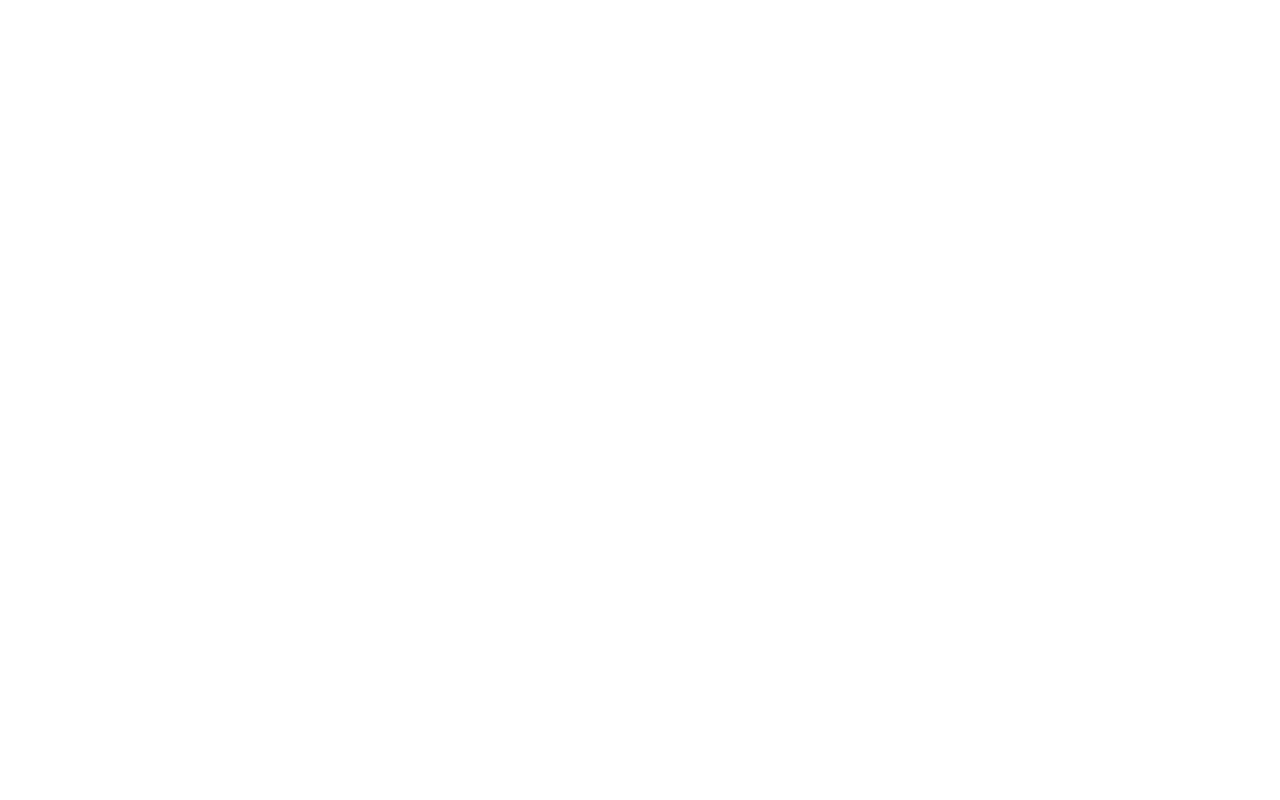
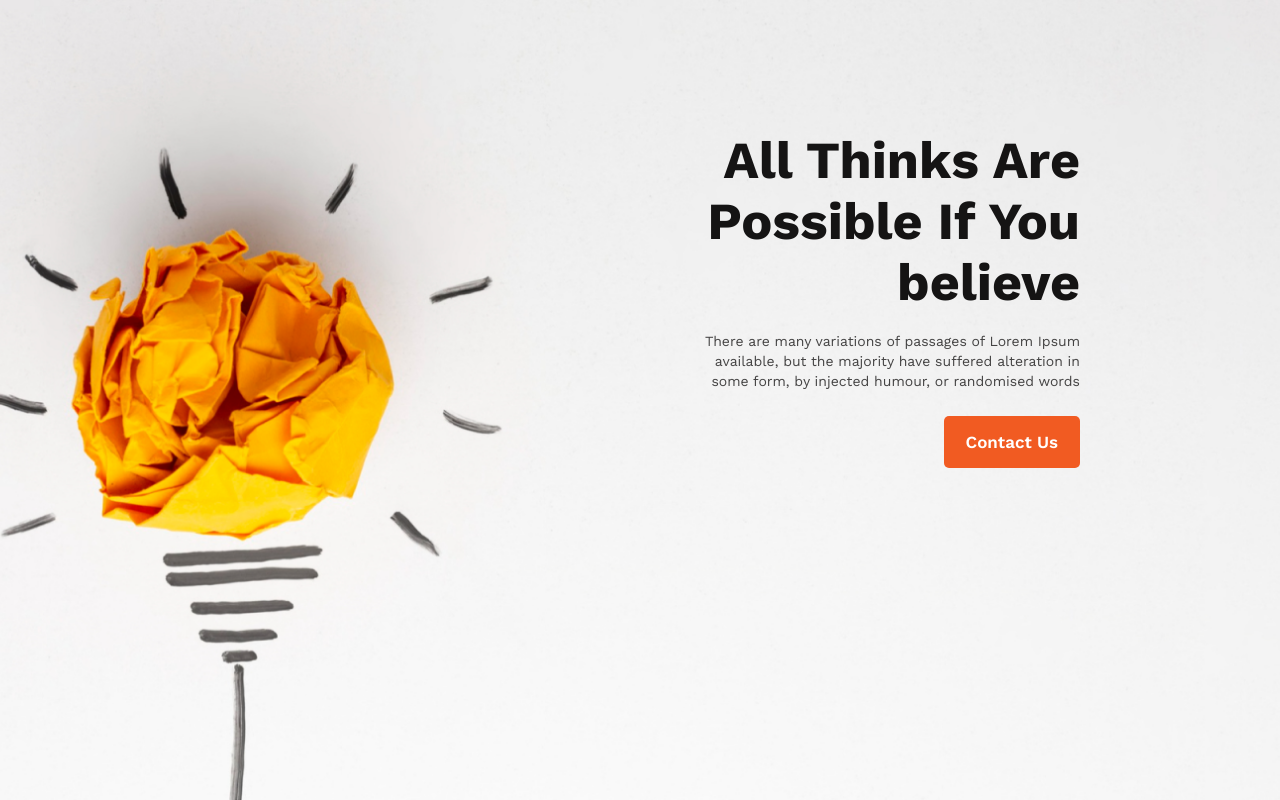
Before and after one commit to solaiman-siam/new-year, a plain HTML site: page index.html in a window 1280 px wide. Drawn offline with nearby package versions, Linux system fonts and the light colour scheme.

Commit message:
added header section

```diff
--- a/index.html
+++ b/index.html
@@ -1,14 +1,27 @@
 <!DOCTYPE html>
 <html lang="en">
+
 <head>
     <meta charset="UTF-8">
     <meta name="viewport" content="width=device-width, initial-scale=1.0">
     <title>New Year</title>
+    <link rel="preconnect" href="https://fonts.googleapis.com">
+    <link rel="preconnect" href="https://fonts.gstatic.com" crossorigin>
+    <link href="https://fonts.googleapis.com/css2?family=Work+Sans:wght@300;400;500;600;700;800&display=swap"
+        rel="stylesheet">
     <link rel="stylesheet" href="styles/style.css">
 </head>
+
 <body>
-    <header></header>
+    <header>
+       <div class="header-container">
+        <h1 class="header-title">All Thinks Are Possible If You believe</h1>
+        <p class="header-description">There are many variations of passages of Lorem Ipsum available, but the majority have suffered alteration in some form, by injected humour, or randomised words</p>
+        <button class="header-btn">Contact Us</button>
+       </div>
+    </header>
     <main></main>
     <footer></footer>
 </body>
+
 </html>
--- a/styles/style.css
+++ b/styles/style.css
@@ -0,0 +1,50 @@
+* {
+  margin: 0;
+  padding: 0;
+  box-sizing: border-box;
+  font-family: "Work Sans", sans-serif;
+}
+
+html,
+body {
+  width: 100%;
+  height: 100%;
+}
+
+header {
+  width: 100%;
+  height: 100%;
+  background-image: url("../images/banner/banner1.png");
+  background-size: cover;
+  background-position: center;
+  text-align: right;
+  padding: 0 200px 0 0;
+  display: flex;
+  justify-content: end;
+}
+.header-container {
+  padding-top: 130px;
+  width: 400px;
+}
+.header-title {
+  color: #151414;
+  font-size: 52px;
+  font-weight: 700;
+}
+.header-description {
+  color: #444343;
+  font-size: 14px;
+  font-weight: 400;
+  line-height: 20px;
+  margin-bottom: 25px;
+  margin-top: 18px;
+}
+.header-btn {
+  padding: 16px 22px;
+  border-radius: 5px;
+  background: #f15b22;
+  border: 0;
+  color: #fff;
+  font-size: 17px;
+  font-weight: 600;
+}
```
